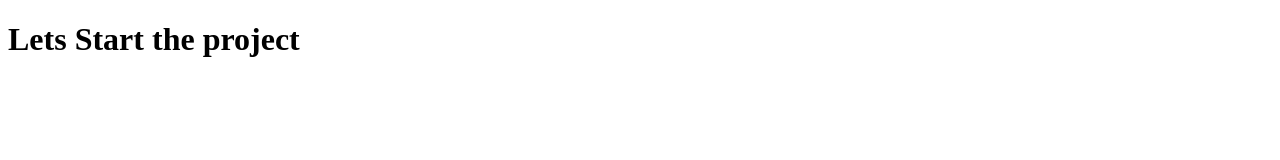
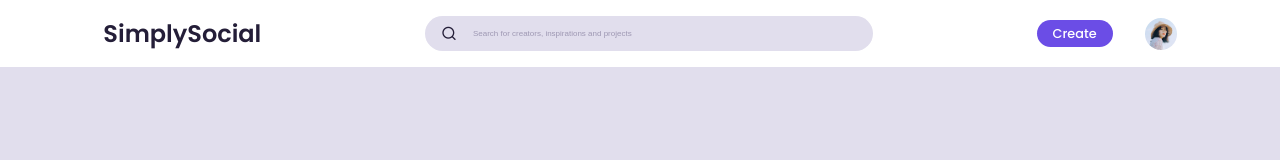
Before and after one commit to Saurav-98/SimplySocial, a plain HTML site: page index.html in a window 1280 px wide. Drawn offline with nearby package versions, Linux system fonts and the light colour scheme.

Commit message:
navbar added

```diff
--- a/index.html
+++ b/index.html
@@ -4,9 +4,36 @@
     <meta charset="UTF-8">
     <meta http-equiv="X-UA-Compatible" content="IE=edge">
     <meta name="viewport" content="width=device-width, initial-scale=1.0">
-    <title>Simply Social</title>
+    <title>Simply Social - Responsive social media website</title>
+
+    <!-- Icon Scout CDN -->
+    <link rel="stylesheet" href="https://unicons.iconscout.com/release/v4.0.0/css/line.css">
+    <link rel="stylesheet" href="./utilities.css">
+    <link rel="stylesheet" href="./style.css">
+
 </head>
 <body>
-    <h1>Lets Start the project</h1>
+
+
+    <!-- Navigation Bar -->
+    <nav>
+        <div class="container">
+            <h2 class="logo">SimplySocial</h2>
+            <div class="search-bar">
+                <i class="uil uil-search"></i>
+                <input type="search" placeholder="Search for creators, inspirations and projects" >
+            </div>
+            <div class="create">
+                <label class="btn btn-primary" for="create-post">Create</label>
+                <div class="profile-photo">
+                    <img src="./images/profile-1.jpg" alt="">
+                </div>
+            </div>
+        </div>
+    </nav>
+
+    <!-- Main Section -->
+
+
 </body>
 </html>
--- a/style.css
+++ b/style.css
@@ -0,0 +1,72 @@
+@import url('https://fonts.googleapis.com/css2?family=Poppins:wght@300;400;500;600&display=swap');
+
+/* CSS Reset */
+
+*,
+*::before,
+*::after {
+    margin: 0;
+    padding: 0;
+    outline: 0;
+    box-sizing: border-box;
+    text-decoration: none;
+    list-style: none;
+    border: none;
+}
+
+body {
+    font-family: 'Poppins', sans-serif;
+    color: var(--color-dark);
+    background-color: var(--color-light);
+    overflow-x: hidden;
+}
+img{
+    display: block;
+    max-width: 100%;
+}
+
+
+/* NAVBAR */
+
+nav{
+    width: 100%;
+    background-color: var(--color-white);
+    position: fixed;
+    top: 0;
+    z-index: 10;
+    padding: 1rem;
+}
+
+nav .container {
+    display: flex;
+    align-items: center;
+    justify-content: space-between;
+}
+
+nav .search-bar {
+    background-color: var(--color-light);
+    border-radius: var(--border-radius);
+    padding: var(--search-padding);
+    display: flex;
+    align-items: center;
+    justify-content: space-between;
+}
+
+nav .search-bar input[type="search"] {
+    background-color: transparent;
+    width: 30vw;
+    margin-left: 1rem;
+    font-size: 0.5rem;
+    color: var(--color-dark) ;
+
+}
+nav .search-bar input[type="search"]::placeholder {
+    color: var(--color-gray);
+}
+
+nav .create {
+    display: flex;
+    align-items: center;
+    justify-content: center;
+    gap: 2rem;
+}
--- /dev/null
+++ b/utilities.css
@@ -0,0 +1,64 @@
+:root {
+
+    /* All Colors */
+
+    --color-white : hsl(252,30%,100%);
+    --color-light : hsl(252,30%,90%);
+    --color-gray : hsl(252,15%,65%);
+    --color-primary : hsl(252,75%,60%);
+    --color-secondary : hsl(252,100%, 90%);
+    --color-success : hsl(120,95%,65%);
+    --color-danger : hsl(0,95%,65%);
+    --color-dark : hsl(252,30%,17%);
+    --color-black : hsl(252,30%,10%);
+
+    /* Measurement units */
+
+    --border-radius:2rem;
+    --card-border-radius:1rem;
+    --btn-padding: 0.3rem 1rem;
+    --search-padding:0.3rem 1rem;
+    --card-padding:1rem;
+}
+
+
+/* General Styles */
+
+.container {
+    width: 86%;
+    margin: 0 auto;
+}
+
+.profile-photo {
+    max-width: 2rem;
+    aspect-ratio: 1/1;
+    border-radius: 50%;
+    overflow: hidden;
+}
+
+.btn {
+    display: inline-block;
+    padding: var(--btn-padding);
+    font-weight: 500;
+    border-radius: var(--border-radius);
+    cursor: pointer;
+    transition: all 400ms ease-in;
+    font-size: 0.8rem;
+}
+
+.btn:hover {
+    opacity: 0.8;
+}
+
+.btn-primary {
+    background-color: var(--color-primary);
+    color: var(--color-white);
+}
+
+.text-bold {
+    font-weight: 500;
+}
+
+.text-muted {
+    color: var(--color-gray);
+}
```
